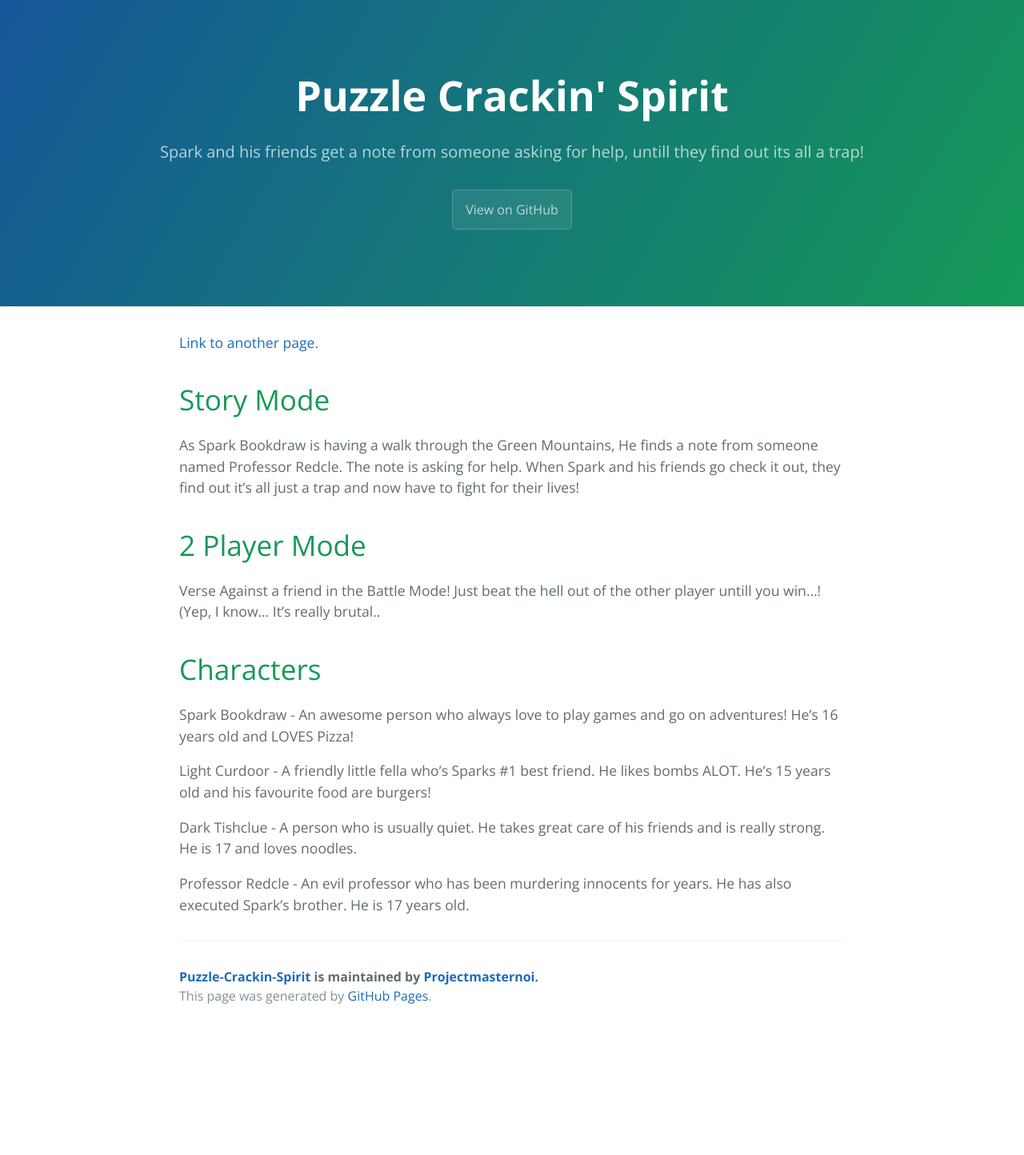
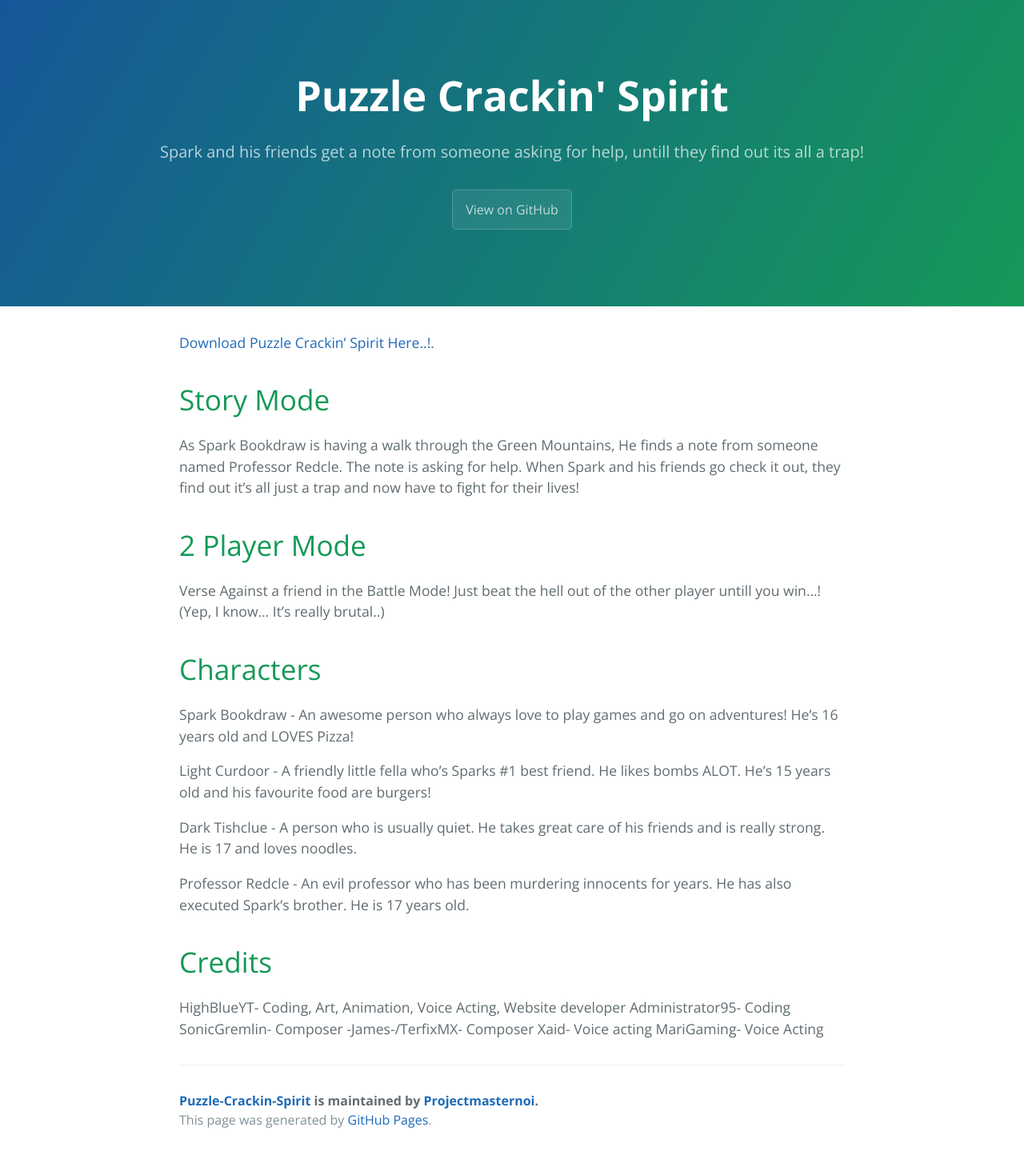
Before and after one commit to Projectmasternoi/Puzzle-Crackin-Spirit, a Jekyll site: the page built from index.md, in a window 1280 px wide. Shown: the whole page at 80% size. Built offline with Jekyll 4.4.1, drawn with Linux system fonts in a browser that asks for light colours; before the commit the page ends 1289 px from its top, so only the background shows below that.

Commit message:
Update index.md

```diff
--- a/index.md
+++ b/index.md
@@ -3,7 +3,8 @@ layout: default
 ---
 
 
-[Link to another page](./another-page.html).
+[Download Puzzle Crackin' Spirit Here..!](./another-page.html).
+
 
 
 # Story Mode
@@ -12,9 +13,11 @@ As Spark Bookdraw is having a walk through the Green Mountains, He finds a note
 
 
 
+
 # 2 Player Mode
 
-Verse Against a friend in the Battle Mode! Just beat the hell out of the other player untill you win...! (Yep, I know... It's really brutal..
+Verse Against a friend in the Battle Mode! Just beat the hell out of the other player untill you win...!  (Yep, I know... It's really brutal..)
+
 
 
 
@@ -27,3 +30,13 @@ Light Curdoor - A friendly little fella who's Sparks #1 best friend. He likes bo
 Dark Tishclue - A person who is usually quiet. He takes great care of his friends and is really strong. He is 17 and loves noodles.
 
 Professor Redcle - An evil professor who has been murdering innocents for years. He has also executed Spark's brother. He is 17 years old.
+
+
+# Credits
+
+HighBlueYT- Coding, Art, Animation, Voice Acting, Website developer
+Administrator95- Coding
+SonicGremlin- Composer
+-James-/TerfixMX- Composer
+Xaid- Voice acting
+MariGaming- Voice Acting
```
